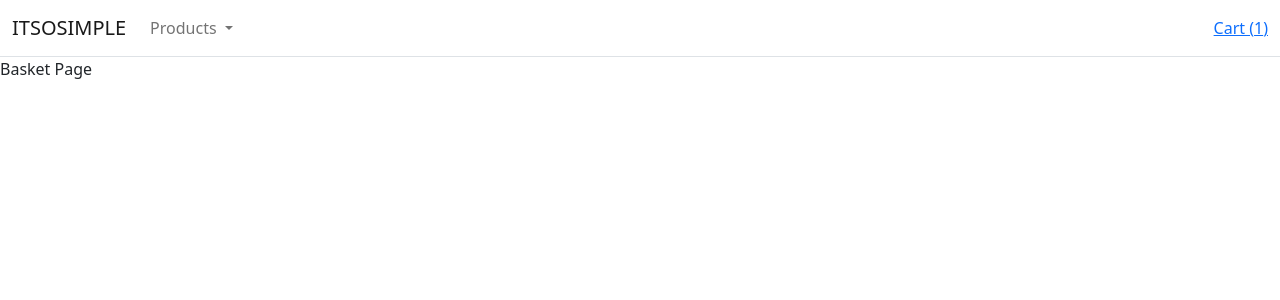
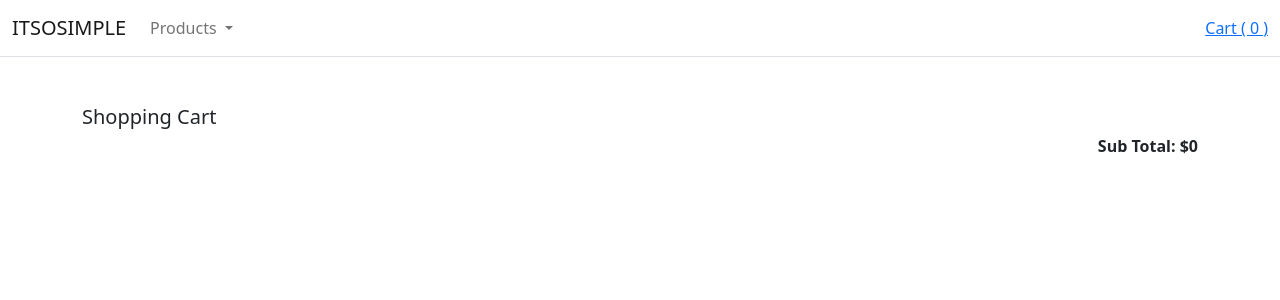
Before and after one commit to Harrison-Davis/ClothingStore, a Django app: page /cart/ in a window 1280 px wide. Shown: the top 300 px of the page. Run offline with Django 4.2, Linux system fonts and the light colour scheme; data that the repository does not hold is empty.

Commit message:
Cart Functionality Updates

```diff
--- a/cart/cart.py
+++ b/cart/cart.py
@@ -1,5 +1,6 @@
+from decimal import Decimal
 
-
+from store.models import Product
 
 
 class Cart():
@@ -11,5 +12,72 @@ class Cart():
         self.session = request.session
         cart = self.session.get('skey')
         if 'skey' not in request.session:
-            cart = self.session['skey'] = {'number': 1231231}
+            cart = self.session['skey'] = {}
         self.cart = cart
+
+
+    def add(self, product, qty, size):
+        """
+        Adding and Updating the users basket session data
+        """
+        product_id = str(product.id)
+
+        if product_id in self.cart:
+            if size == self.cart[product_id]['size']:
+                self.cart[product_id]['qty'] += qty
+            else:
+                # product_id += str(random.randint(1,1000))
+                self.cart[product_id] = {'price': str(product.price),
+                                         'qty': int(qty),
+                                         'size': str(size)}
+        else:
+            self.cart[product_id] = {'price': str(product.price),
+                                     'qty': int(qty),
+                                     'size': str(size)}
+        self.save()
+
+
+    def __iter__(self):
+        """
+        Collect the products_id in the session data to query the database and return products
+        """
+        product_ids = self.cart.keys()
+        products = Product.products.filter(id__in=product_ids)
+        cart = self.cart.copy()
+        for product in products:
+            cart[str(product.id)]['product'] = product
+
+        for item in cart.values():
+            item['price'] = Decimal(item['price'])
+            item['total_price'] = item['price'] * item['qty']
+            yield item
+
+    def __len__(self):
+        """
+        Get the cart data  and count the qty of items
+        """
+        return sum(item['qty'] for item in self.cart.values())
+
+    def get_total_price(self):
+        return sum(Decimal(item['price'])*item['qty'] for item in self.cart.values())
+
+    def delete(self,product):
+        """
+        Delete item from session data
+        """
+        product_id = str(product)
+        if product_id in self.cart:
+            del self.cart[product_id]
+        self.save()
+
+    def update(self, product, qty):
+        """
+        Update values in session data
+        """
+        product_id = str(product)
+        if product_id in self.cart:
+            self.cart[product_id]['qty'] = qty
+        self.save()
+
+    def save(self):
+        self.session.modified = True
--- a/cart/urls.py
+++ b/cart/urls.py
@@ -5,5 +5,8 @@ from . import views
 app_name = 'cart'
 
 urlpatterns = [
-    path('', views.cart_summary, name='cart_summary')
+    path('', views.cart_summary, name='cart_summary'),
+    path('add/', views.cart_add, name='cart_add'),
+    path('delete/', views.cart_delete, name='cart_delete'),
+    path('update/', views.cart_update, name='cart_update')
 ]
--- a/cart/views.py
+++ b/cart/views.py
@@ -1,5 +1,44 @@
-from django.shortcuts import render
+from django.http import JsonResponse
+from django.shortcuts import get_object_or_404, render
+from cart.context_processors import cart
+
+from store.models import Product
+from .cart import Cart
+
+def cart_summary(request):
+    cart = Cart(request)
+    return render(request, 'store/cart/summary.html')
+
+def cart_add(request):
+    cart = Cart(request)
+    if request.POST.get('action') == 'post': #make sure this request is a post
+        product_id = int(request.POST.get('productid'))  #converting the product id to an integer
+        product_size = str(request.POST.get('productsize'))
+        product_qty = int(request.POST.get('productqty'))
+        product = get_object_or_404(Product, id=product_id)
+        cart.add(product=product, size=product_size, qty=product_qty)
+        cartqty = cart.__len__()
+        response = JsonResponse({'qty': cartqty})
+        return response
+
+def cart_delete(request):
+    cart = Cart(request)
+    if request.POST.get('action') == 'post':
+        product_id = int(request.POST.get('productid'))
+        cart.delete(product=product_id)
+        cartqty = cart.__len__()
+        carttotal = cart.get_total_price()
+        response = JsonResponse({'qty': cartqty, 'subtotal': carttotal})
+        return response
 
 
-def cart_summary(request):
-    return render(request, 'store/cart/summary.html')
+def cart_update(request):
+    cart = Cart(request)
+    if request.POST.get('action') == 'post':
+        product_id = int(request.POST.get('productid'))
+        product_qty = int(request.POST.get('productqty'))
+        cart.update(product=product_id, qty=product_qty)
+        cartqty = cart.__len__()
+        carttotal = cart.get_total_price()
+        response = JsonResponse({'qty': cartqty, 'subtotal': carttotal})
+        return response
--- a/core/settings.py
+++ b/core/settings.py
@@ -43,8 +43,8 @@ INSTALLED_APPS = [
 ]
 
 MIDDLEWARE = [
+    'django.contrib.sessions.middleware.SessionMiddleware',
     'django.middleware.security.SecurityMiddleware',
-    'django.contrib.sessions.middleware.SessionMiddleware',
     'django.middleware.common.CommonMiddleware',
     'django.middleware.csrf.CsrfViewMiddleware',
     'django.contrib.auth.middleware.AuthenticationMiddleware',
--- a/templates/store/base.html
+++ b/templates/store/base.html
@@ -45,7 +45,19 @@
                         <input class="form-control me-2" type="search" placeholder="Search" aria-label="Search">
                         <button class="btn btn-outline-success" type="submit">Search</button>
                     </form> {% endcomment %}
-                    <a href="{% url "cart:cart_summary"%}" class="">Cart (<span>1</span>)</a>
+                    <a href="{% url "cart:cart_summary"%}" class="">Cart (
+
+                        {% with total_qty=cart|length %}
+                        <span id="cart_qty">
+                            {%if total_qty > 0%}
+                                {{total_qty}}
+                            {%else%}
+                                0
+                            {% endif%}
+                            </span>
+                        {% endwith %}
+
+                     )</a>
                 </div>
             </div>
         </nav>
--- a/templates/store/cart/summary.html
+++ b/templates/store/cart/summary.html
@@ -1,7 +1,109 @@
 {% extends "../base.html" %}
 {% load static %}
-{% block title %}Your Shopping Cart{% endblock %}
+{% block title %}Shopping Cart{% endblock %}
 
 {% block content %}
-Basket Page
+
+
+
+<main class="pt-5">
+  <div class="container">
+    <h1 class="h5">Shopping Cart</h1>
+    {% for item in cart %}
+    {% with product=item.product %}
+    <div data-index="{{product.id}}" class="row mb-4 border product-item">
+      <div class="col-md-3 col-lg-2 order-md-first bg-light">
+        <img class="img-fluid mx-auto d-block" width="120px" alt="Responsive image" src="{{ product.image.url }}">
+      </div>
+      <div class="col-md-9 col-lg-10 ps-md-3 ps-lg-10">
+        <a href="{{ product.get_absolute_url }}" class="text-decoration-none text-reset">
+          <h1 class="h5 pt-2">{{ product.title }}</h1>
+        </a>
+        <div class="border">
+          <div class="col border-bottom">
+            <div class="row p-3">
+              <div class="col-6">
+                <label>Size: {{item.size}} </label>
+
+              </div>
+              <div class="col-6 text-end"><span class="h6 fw-bold">${{ product.price }}</span></div>
+            </div>
+          </div>
+          <div class="col">
+            <div class="row p-3">
+              <div class="col-12">
+                <label for="select">Qty</label>
+                <select id="select{{product.id}}">
+                  <option selected>
+                    {{item.qty}}
+                  </option>
+                  <option value="">1</option>
+                  <option value="">2</option>
+                  <option value="">3</option>
+                  <option value="">4</option>
+                </select>
+                <button type="button" id="update-button" data-index="{{product.id}}"
+                  class="btn btn-outline-secondary btn-sm update-button">
+                  Update
+                </button>
+                <button type="button" id="remove-button" value="{{product.id}}" data-index="{{product.id}}"
+                  class="btn btn-outline-secondary btn-sm delete-button">
+                  Remove
+                </button>
+              </div>
+            </div>
+          </div>
+        </div>
+      </div>
+    </div>
+    {% endwith %}
+    {% endfor %}
+    <div class="col-12 text-end">
+      <div class="h6 fw-bold">Sub Total: $<div id="subtotal" class="d-inline-flex">{{cart.get_total_price}}</div></div>
+    </div>
+  </div>
+</main>
+
+<script>
+  $(document).on('click', '.delete-button', function (e) {
+    var prodid = $(this).data('index');
+    e.preventDefault();
+    $.ajax({
+      type: 'POST',
+      url: '{% url "cart:cart_delete" %}',
+      data: {
+        productid: $(this).data('index'),
+        csrfmiddlewaretoken: "{{csrf_token}}",
+        action: 'post'
+      },
+      success: function (json) {
+        $('.product-item[data-index="' + prodid + '"]').remove();
+        document.getElementById("subtotal").innerHTML = json.subtotal;
+        document.getElementById("cart_qty").innerHTML = json.qty
+      },
+      error: function (xhr, errmsg, err) {}
+    });
+  })
+
+  // Update Item
+  $(document).on('click', '.update-button', function (e) {
+    e.preventDefault();
+    var prodid = $(this).data('index');
+    $.ajax({
+      type: 'POST',
+      url: '{% url "cart:cart_update" %}',
+      data: {
+        productid: $(this).data('index'),
+        productqty: $('#select' + prodid + ' option:selected').text(),
+        csrfmiddlewaretoken: "{{csrf_token}}",
+        action: 'post'
+      },
+      success: function (json) {
+        document.getElementById("cart_qty").innerHTML = json.qty
+        document.getElementById("subtotal").innerHTML = json.subtotal
+      },
+      error: function (xhr, errmsg, err) {}
+    });
+  })
+</script>
 {%endblock%}
```
Also changed, not shown: cart/tests/test_views.py (added, +55 -0 lines), store/tests/tests_views.py (+15 -0 lines), templates/store/products/single.html (+40 -10 lines), cart/tests/__init__.py (added).
